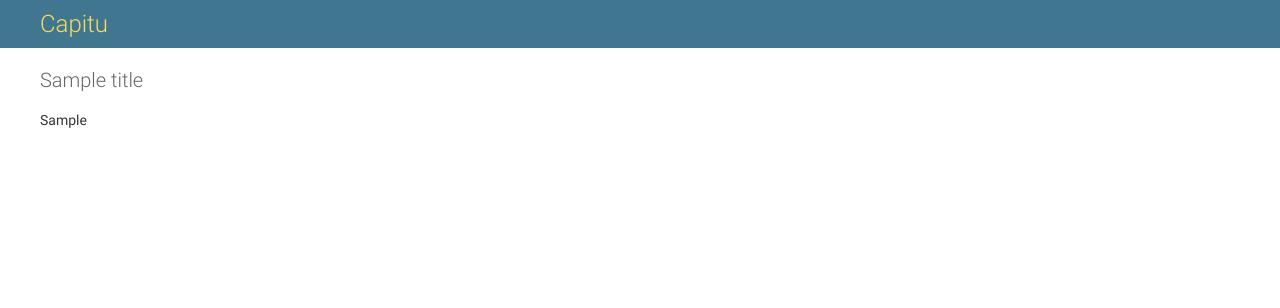
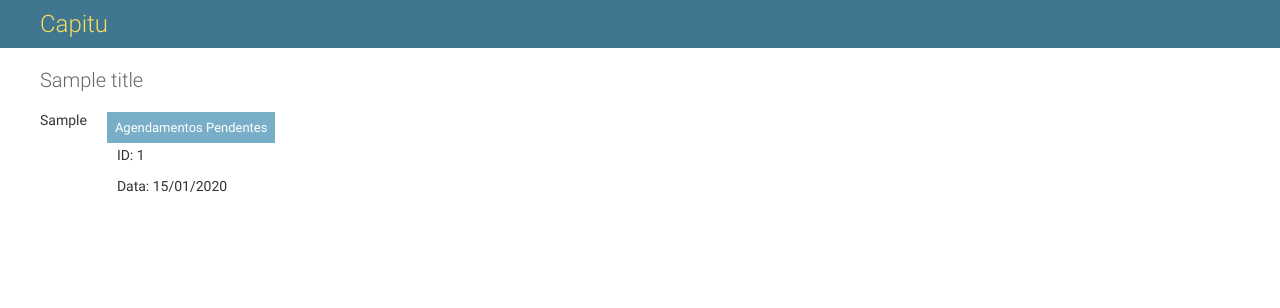
Before and after one commit to josircg/twitsearch, a Django app: template templates/core/termo_stats.html in a window 1280 px wide. Shown: the top 308 px of the page. Run offline with Django 3.2, Linux system fonts and the light colour scheme; tables that the repository leaves empty hold one stand-in row (values such as "Sample post"); the template is opened without the code that fills it: values that come from a table or form of the project are taken from there, most other values are stand-ins (such as "Sample title", 1, 10 or a date in 2020).

Commit message:
feat: agendamentos pendentes

```diff
--- a/core/views.py
+++ b/core/views.py
@@ -546,4 +546,6 @@ def status_coleta(request, termo_id):
 
     grafico_div = plot(fig2, output_type='div')
 
-    return render(request, 'core/termo_stats.html', {'grafico_div': grafico_div })
+    dset = Processamento.objects.filter(termo=termo, tipo=PROC_CONTINUA, status=Processamento.AGENDADO).order_by('-id')
+
+    return render(request, 'core/termo_stats.html', {'grafico_div': grafico_div, 'agendamentos_pendentes': dset})
--- a/templates/core/termo_stats.html
+++ b/templates/core/termo_stats.html
@@ -19,6 +19,17 @@
                          {{ grafico_div }}
                      {% endautoescape %}
                  </div>
+                 {% if agendamentos_pendentes %}
+                    <div class="agendamentos" style="margin-left: 20px;">
+                        <h2>Agendamentos Pendentes</h2>
+                        {% endif %}
+                        {% for agendamento in agendamentos_pendentes %}
+                            <div class="agendamento">
+                                <p>ID: {{ agendamento.twit_id }}</p>
+                                <p>Data: {{ agendamento.dt|date:"d/m/Y" }}</p>
+                            </div>
+                        {% endfor %}
+                    </div>
             </div>
 		</fieldset>
 	</div>
```
